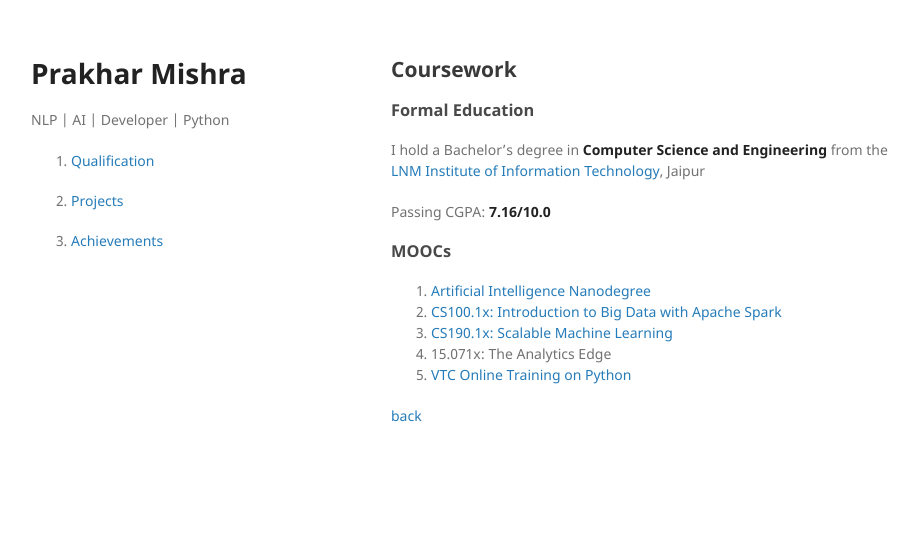
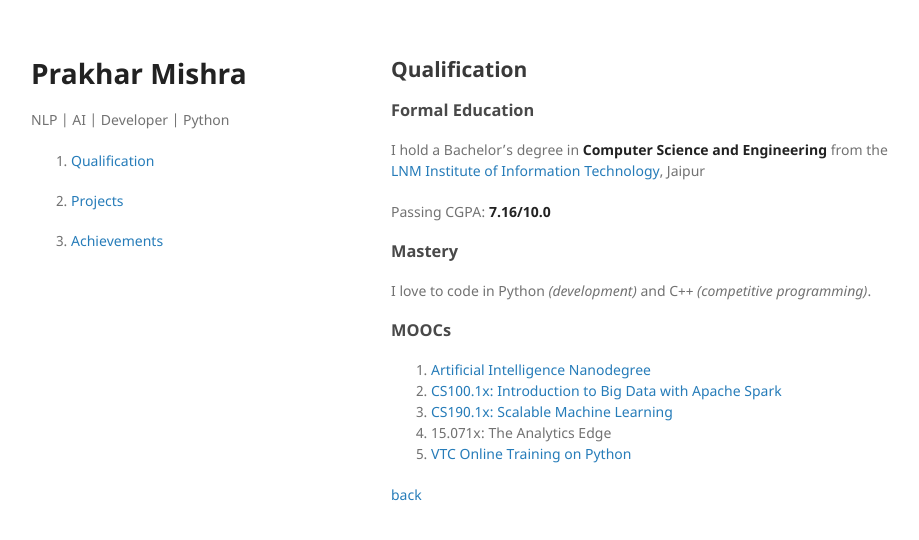
Before and after one commit to prakhar21/profile, a Jekyll site: the page built from coursework.md, in a window 1280 px wide. Shown: the top 540 px of the page, without its empty margins (179-1098 px from the left). Built offline with Jekyll 4.4.1, drawn with Linux system fonts in a browser that asks for light colours; our own code applies the rules of GitHub Pages for plain Markdown files.

Commit message:
languages

```diff
--- a/coursework.md
+++ b/coursework.md
@@ -2,13 +2,18 @@
 layout: default
 ---
 
-## Coursework
+## Qualification
 
 ### [](#header-3)Formal Education
 
 I hold a Bachelor's degree in **Computer Science and Engineering** from the [LNM Institute of Information Technology](http://www.lnmiit.ac.in), Jaipur
 
 Passing CGPA: **7.16/10.0**
+
+
+### [](#header-3)Mastery
+
+I love to code in Python _(development)_ and C++ _(competitive programming)_.
 
 
 ### [](#header-3)MOOCs
```
Also changed, not shown: index.md (+2 -1 lines).
